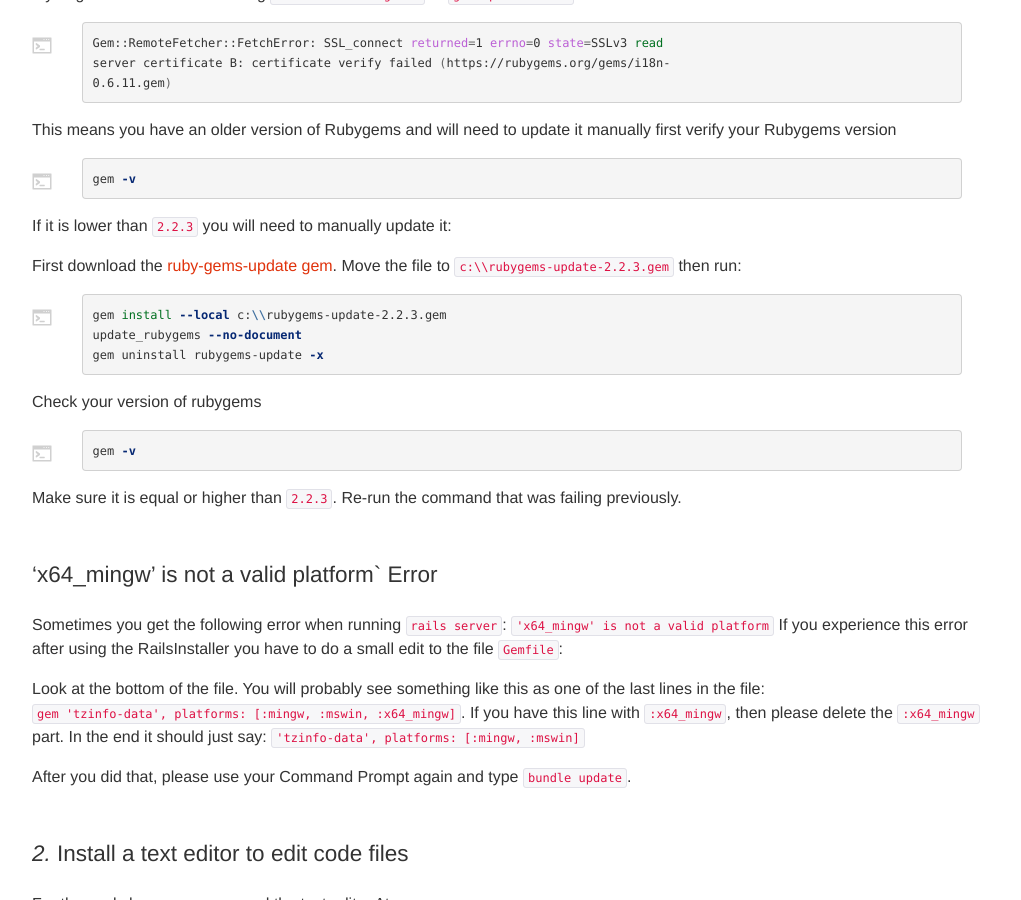
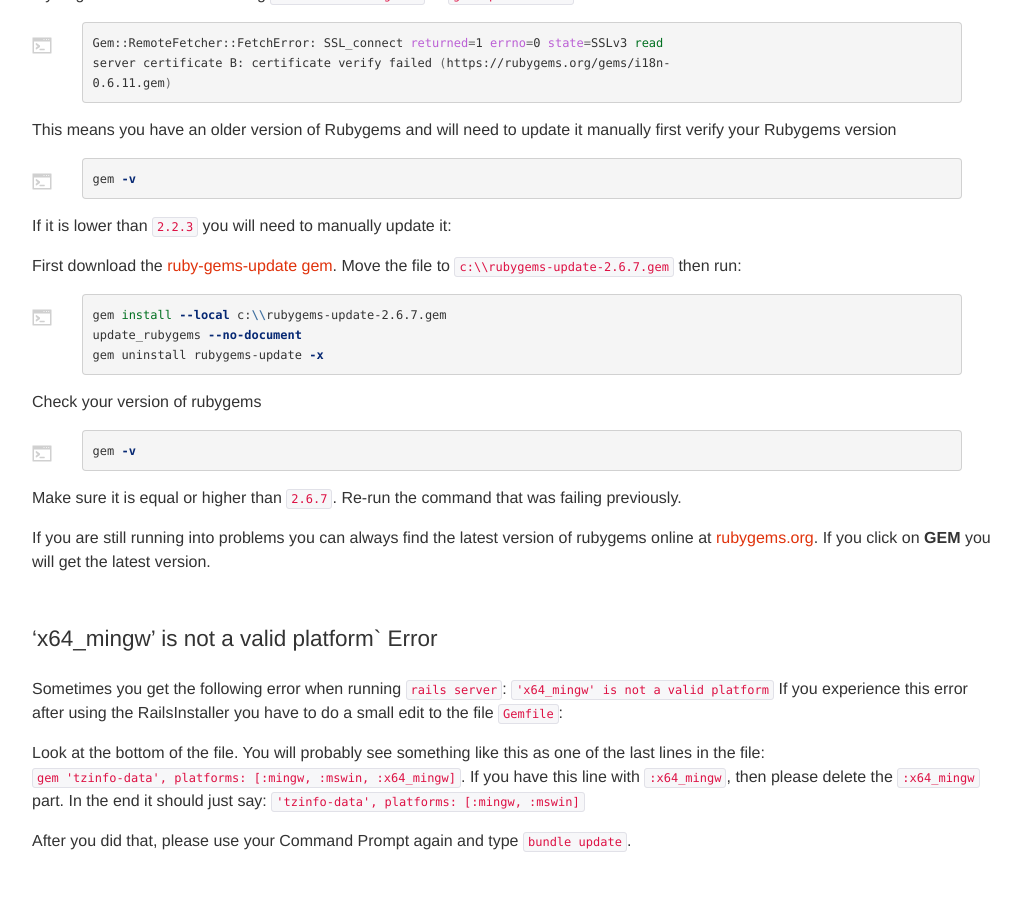
Before and after one commit to railsgirls/guides.railsgirls.com, a Jekyll site: the page built from _posts/2013-05-02-install.markdown, in a window 1280 px wide and 900 px high, scrolled down 4383 px. Shown: the whole window, without its empty margins (53-1074 px from the left). Built offline with Jekyll 4.4.1, drawn with Linux system fonts in a browser that asks for light colours; nearby versions of some CDN libraries.

Commit message:
Update recommended rubygems-update version from 2.2.3 to 2.6.7
For Rails 5 a newer rubygems-update version is required to solve the SSL error.

This update specifically mentions version 2.6.7 and also adds the link to get
the latest available version in case of future incompatibilities.

```diff
--- a/_posts/2013-05-02-install.markdown
+++ b/_posts/2013-05-02-install.markdown
@@ -171,10 +171,10 @@
 If it is lower than `2.2.3` you will need to manually update it:
 
 
-First download the [ruby-gems-update gem](https://github.com/rubygems/rubygems/releases/download/v2.2.3/rubygems-update-2.2.3.gem). Move the file to `c:\\rubygems-update-2.2.3.gem` then run:
+First download the [ruby-gems-update gem](https://rubygems.org/gems/rubygems-update-2.6.7.gem). Move the file to `c:\\rubygems-update-2.6.7.gem` then run:
 
 {% highlight sh %}
-gem install --local c:\\rubygems-update-2.2.3.gem
+gem install --local c:\\rubygems-update-2.6.7.gem
 update_rubygems --no-document
 gem uninstall rubygems-update -x
 {% endhighlight %}
@@ -185,8 +185,9 @@
 gem -v
 {% endhighlight %}
 
-Make sure it is equal or higher than `2.2.3`. Re-run the command that was failing previously.
+Make sure it is equal or higher than `2.6.7`. Re-run the command that was failing previously.
 
+If you are still running into problems you can always find the latest version of rubygems online at [rubygems.org](https://rubygems.org/pages/download). If you click on **GEM** you will get the latest version.
 
 ### 'x64_mingw' is not a valid platform` Error
 
```
